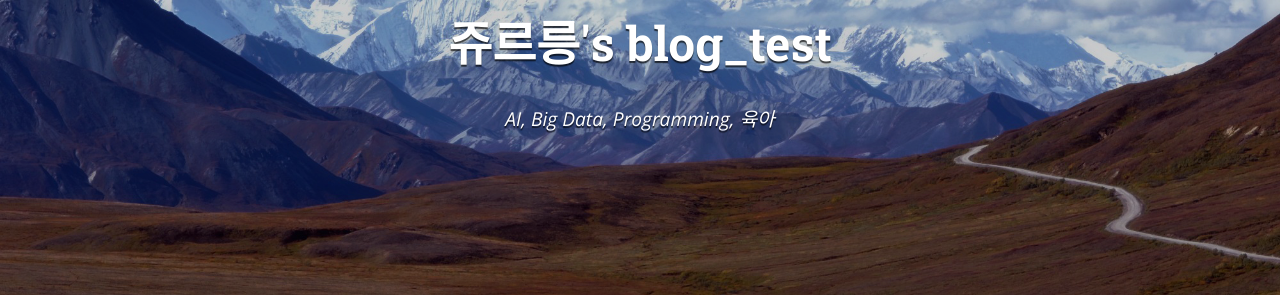
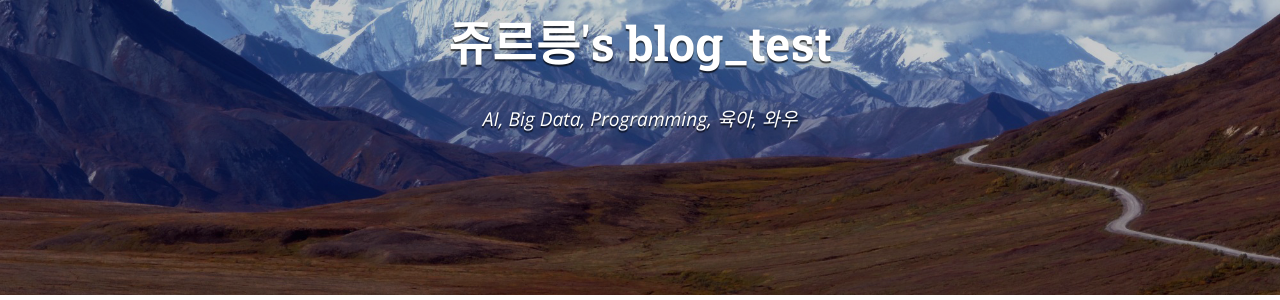
Before and after one commit to JR-Bae/JR-Bae.github.io, a Jekyll site: the page built from index.html, in a window 1280 px wide and 900 px high. Shown: the part 210-510 px from the top of the window. Built offline with Jekyll 4.4.1, drawn with Linux system fonts in a browser that asks for light colours; nearby versions of some CDN libraries; the list of posts is cut into pages by our own code.

Commit message:
20200905

```diff
--- a/_config.yml
+++ b/_config.yml
@@ -10,7 +10,7 @@ exclude:
 
 # Site settings
 title: "쥬르릉's blog_test"
-subtitle: "AI, Big Data, Programming, 육아"
+subtitle: "AI, Big Data, Programming, 육아, 와우"
 email: izzon7k@gmail.com
 name: 쥬르릉
 description: "
```
